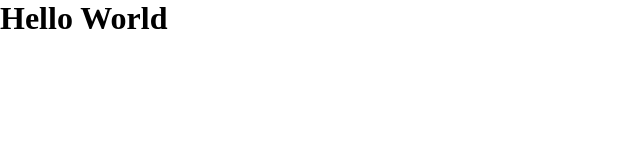
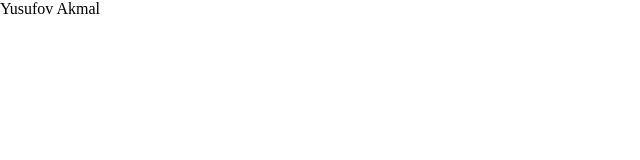
Before and after one commit to Rahmatxonov/bilim-test, a plain HTML site: page index.html in a window 1280 px wide. Shown: the whole page, without its empty margins (0-640 px from the left). Drawn offline with Linux system fonts and the light colour scheme.

Commit message:
entered my name and surname

```diff
--- a/index.html
+++ b/index.html
@@ -1,12 +1,15 @@
 <!DOCTYPE html>
 <html lang="en">
+
 <head>
     <meta charset="UTF-8">
     <meta name="viewport" content="width=device-width, initial-scale=1.0">
     <title>Test</title>
     <link rel="stylesheet" href="./css/main.css">
 </head>
+
 <body>
-        <h1>Hello World</h1>
+    <p>Yusufov Akmal</p>
 </body>
+
 </html>
```
Lines whose indentation alone changed are shown as unchanged.
